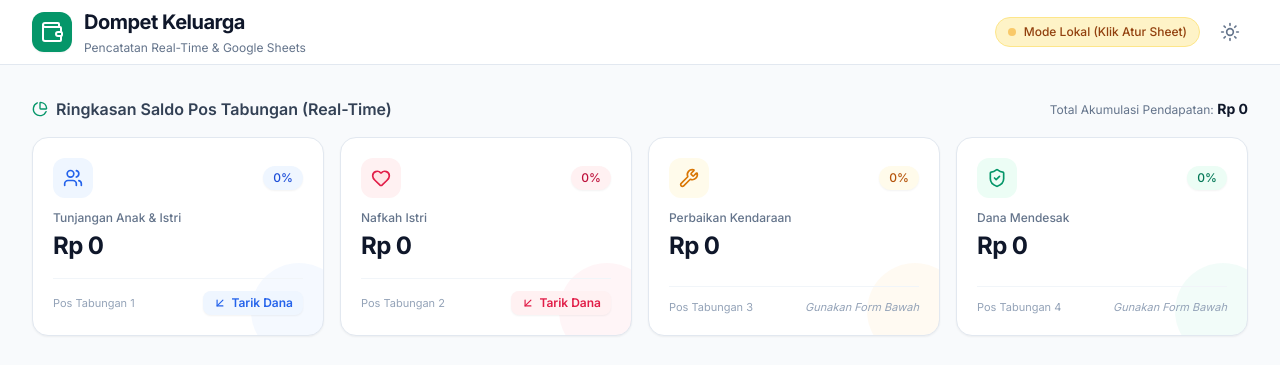
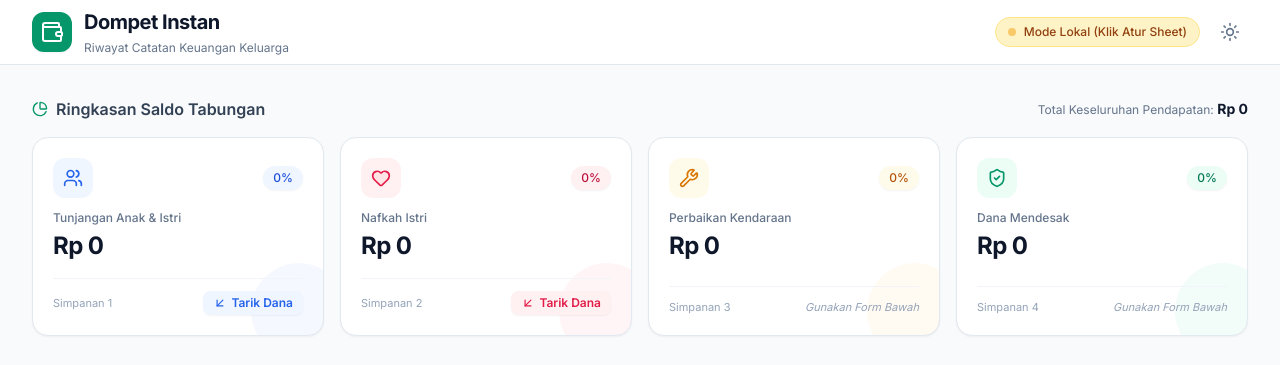
Before and after one commit to Aquestbiz/Keuangan, a plain HTML site: page index.html in a window 1280 px wide. Shown: the top 365 px of the page. Drawn offline with nearby package versions, Linux system fonts and the light colour scheme.

Commit message:
Refactor titles and labels in index.html
Updated titles and labels for better clarity and consistency.

```diff
--- a/index.html
+++ b/index.html
@@ -3,7 +3,7 @@
 <head>
     <meta charset="UTF-8">
     <meta name="viewport" content="width=device-width, initial-scale=1.0">
-    <title>Dompet Keluarga - Manajemen Keuangan & Dana Mendesak</title>
+    <title>Dompet Keluarga - Manajemen Keuangan</title>
     <!-- Tailwind CSS -->
     <script src="https://cdn.tailwindcss.com"></script>
     <!-- Font Inter -->
@@ -42,8 +42,8 @@
                     <i data-lucide="wallet" class="w-6 h-6"></i>
                 </div>
                 <div>
-                    <h1 class="font-bold text-lg sm:text-xl tracking-tight text-slate-900 dark:text-white leading-none">Dompet Keluarga</h1>
-                    <p class="text-xs text-slate-500 dark:text-slate-400 mt-1">Pencatatan Real-Time & Google Sheets</p>
+                    <h1 class="font-bold text-lg sm:text-xl tracking-tight text-slate-900 dark:text-white leading-none">Dompet Instan</h1>
+                    <p class="text-xs text-slate-500 dark:text-slate-400 mt-1">Riwayat Catatan Keuangan Keluarga</p>
                 </div>
             </div>
 
@@ -52,7 +52,7 @@
                 <button onclick="openSetupModal()" id="sheetStatusBtn" class="flex items-center gap-2 px-3 py-1.5 rounded-full text-xs font-medium bg-amber-100 text-amber-800 dark:bg-amber-900/40 dark:text-amber-300 border border-amber-200 dark:border-amber-800 hover:opacity-90 transition">
                     <span class="w-2 h-2 rounded-full bg-amber-500 animate-pulse" id="statusDot"></span>
                     <span id="statusText" class="hidden sm:inline">Mode Lokal (Klik Atur Sheet)</span>
-                    <span class="sm:hidden">Sheet</span>
+                    <span class="sm:hidden">Hubungkan</span>
                 </button>
 
                 <!-- Toggle Dark Mode -->
@@ -72,10 +72,10 @@
             <div class="flex flex-col sm:flex-row sm:items-center justify-between gap-2 mb-4">
                 <h2 class="text-base font-semibold text-slate-700 dark:text-slate-200 flex items-center gap-2">
                     <i data-lucide="pie-chart" class="w-4 h-4 text-emerald-600 animate-spin-slow"></i>
-                    Ringkasan Saldo Pos Tabungan (Real-Time)
+                    Ringkasan Saldo Tabungan
                 </h2>
                 <div class="text-xs text-slate-500 dark:text-slate-400">
-                    Total Akumulasi Pendapatan: <span id="grandTotalIncome" class="font-bold text-slate-900 dark:text-white text-sm transition-all duration-300">Rp 0</span>
+                    Total Keseluruhan Pendapatan: <span id="grandTotalIncome" class="font-bold text-slate-900 dark:text-white text-sm transition-all duration-300">Rp 0</span>
                 </div>
             </div>
 
@@ -94,7 +94,7 @@
                         <h3 class="text-xl sm:text-2xl font-bold text-slate-900 dark:text-white mt-1 tracking-tight" id="totalPos1">Rp 0</h3>
                     </div>
                     <div class="mt-4 pt-3 border-t border-slate-100 dark:border-slate-700/60 flex items-center justify-between relative z-10">
-                        <span class="text-[11px] text-slate-400">Pos Tabungan 1</span>
+                        <span class="text-[11px] text-slate-400">Simpanan 1</span>
                         <button type="button" onclick="openDirectWithdrawModal('tunjanganAnakIstri', 'Tunjangan Anak & Istri')" class="px-2.5 py-1 rounded-lg text-xs font-semibold bg-blue-50 hover:bg-blue-100 dark:bg-blue-950 dark:hover:bg-blue-900 text-blue-600 dark:text-blue-300 transition flex items-center gap-1 shadow-sm">
                             <i data-lucide="arrow-down-left" class="w-3.5 h-3.5"></i>
                             <span>Tarik Dana</span>
@@ -116,7 +116,7 @@
                         <h3 class="text-xl sm:text-2xl font-bold text-slate-900 dark:text-white mt-1 tracking-tight" id="totalPos2">Rp 0</h3>
                     </div>
                     <div class="mt-4 pt-3 border-t border-slate-100 dark:border-slate-700/60 flex items-center justify-between relative z-10">
-                        <span class="text-[11px] text-slate-400">Pos Tabungan 2</span>
+                        <span class="text-[11px] text-slate-400">Simpanan 2</span>
                         <button type="button" onclick="openDirectWithdrawModal('nafkahIstri', 'Nafkah Istri')" class="px-2.5 py-1 rounded-lg text-xs font-semibold bg-rose-50 hover:bg-rose-100 dark:bg-rose-950 dark:hover:bg-rose-900 text-rose-600 dark:text-rose-300 transition flex items-center gap-1 shadow-sm">
                             <i data-lucide="arrow-down-left" class="w-3.5 h-3.5"></i>
                             <span>Tarik Dana</span>
@@ -138,7 +138,7 @@
                         <h3 class="text-xl sm:text-2xl font-bold text-slate-900 dark:text-white mt-1 tracking-tight" id="totalPos3">Rp 0</h3>
                     </div>
                     <div class="mt-4 pt-3 border-t border-slate-100 dark:border-slate-700/60 flex items-center justify-between relative z-10">
-                        <span class="text-[11px] text-slate-400">Pos Tabungan 3</span>
+                        <span class="text-[11px] text-slate-400">Simpanan 3</span>
                         <span class="text-[11px] text-slate-400 italic">Gunakan Form Bawah</span>
                     </div>
                 </div>
@@ -157,7 +157,7 @@
                         <h3 class="text-xl sm:text-2xl font-bold text-slate-900 dark:text-white mt-1 tracking-tight" id="totalPos4">Rp 0</h3>
                     </div>
                     <div class="mt-4 pt-3 border-t border-slate-100 dark:border-slate-700/60 flex items-center justify-between relative z-10">
-                        <span class="text-[11px] text-slate-400">Pos Tabungan 4</span>
+                        <span class="text-[11px] text-slate-400">Simpanan 4</span>
                         <span class="text-[11px] text-slate-400 italic">Gunakan Form Bawah</span>
                     </div>
                 </div>
```
